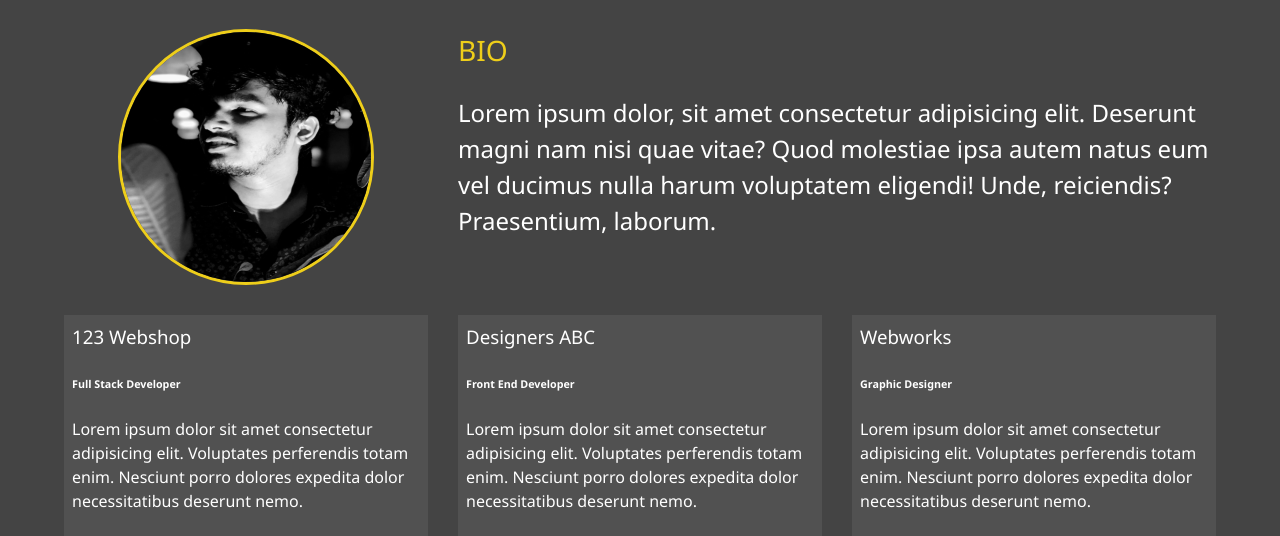
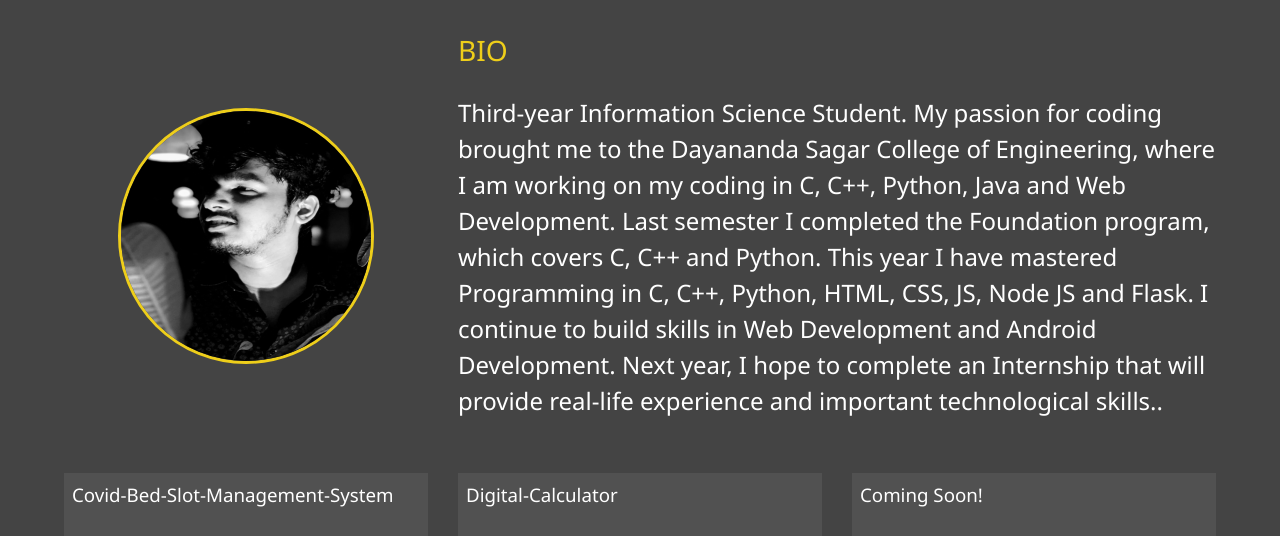
Before and after one commit to HuzaifaAnjumJamil/MyPortfolio, a website: page dist/about.html in a window 1280 px wide. Shown: the part 253-789 px from the top of the page. Drawn offline with Linux system fonts and the light colour scheme.

Commit message:
Updated About me section

```diff
--- a/dist/about.html
+++ b/dist/about.html
@@ -62,29 +62,29 @@
 
       <div class="bio">
         <h3 class="text-secondary">BIO</h3>
-        <p>Lorem ipsum dolor, sit amet consectetur adipisicing elit. Deserunt magni nam nisi quae vitae? Quod molestiae ipsa
-          autem natus eum vel ducimus nulla harum voluptatem eligendi! Unde, reiciendis? Praesentium, laborum.</p>
+        <p>Third-year Information Science Student. My passion for coding brought me to the Dayananda Sagar College of Engineering, where I am working on my coding in C, C++, Python, Java and Web Development. Last semester I completed the Foundation program, which covers C, C++ and Python.
+
+          This year I have mastered Programming in C, C++, Python, HTML, CSS, JS, Node JS and Flask. I continue to build skills in Web Development and Android Development. Next year, I hope to complete an Internship that will provide real-life experience and important technological skills..</p>
       </div>
 
       <div class="job job-1">
-        <h3>123 Webshop</h3>
-        <h6>Full Stack Developer</h6>
-        <p>Lorem ipsum dolor sit amet consectetur adipisicing elit. Voluptates perferendis totam enim. Nesciunt porro dolores
-          expedita dolor necessitatibus deserunt nemo.</p>
+        <h3>Covid-Bed-Slot-Management-System</h3>
+        <h6>Full Stack Web Developer</h6>
+        <p>Designed and developed the frontend using HTML5, CSS, Javascript and the backend using Flask and Mysql Database. Utilized Bootstrap framewrok for a clean design. Added ability to send emails to the users and user can book bed slot in availale hospital.</p>
       </div>
 
       <div class="job job-2">
-        <h3>Designers ABC</h3>
-        <h6>Front End Developer</h6>
-        <p>Lorem ipsum dolor sit amet consectetur adipisicing elit. Voluptates perferendis totam enim. Nesciunt porro dolores
-          expedita dolor necessitatibus deserunt nemo.</p>
+        <h3>Digital-Calculator
+        </h3>
+        <h6>Python And Tkinter</h6>
+        <p>A GUI based digital calculator with an elaborated keyboard.
+          It includes a range of operations from simple arithmetic to complex arithmetic operations.</p>
       </div>
 
       <div class="job job-3">
-        <h3>Webworks</h3>
-        <h6>Graphic Designer</h6>
-        <p>Lorem ipsum dolor sit amet consectetur adipisicing elit. Voluptates perferendis totam enim. Nesciunt porro dolores
-          expedita dolor necessitatibus deserunt nemo.</p>
+        <h3>Coming Soon!</h3>
+        <h6></h6>
+        <p>We are nearly ready.</p>
       </div>
     </div>
   </main>
```
Also changed, not shown: dist/work.html (+6 -6 lines).
